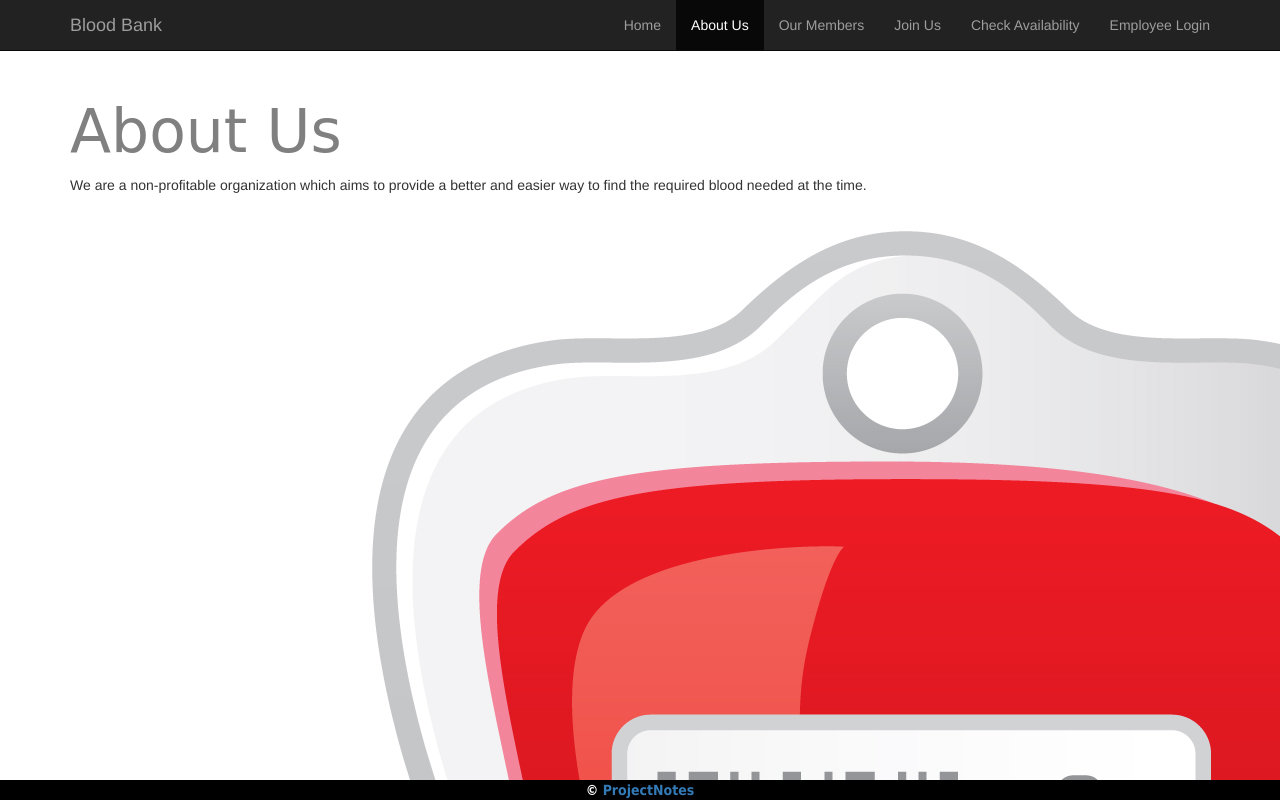
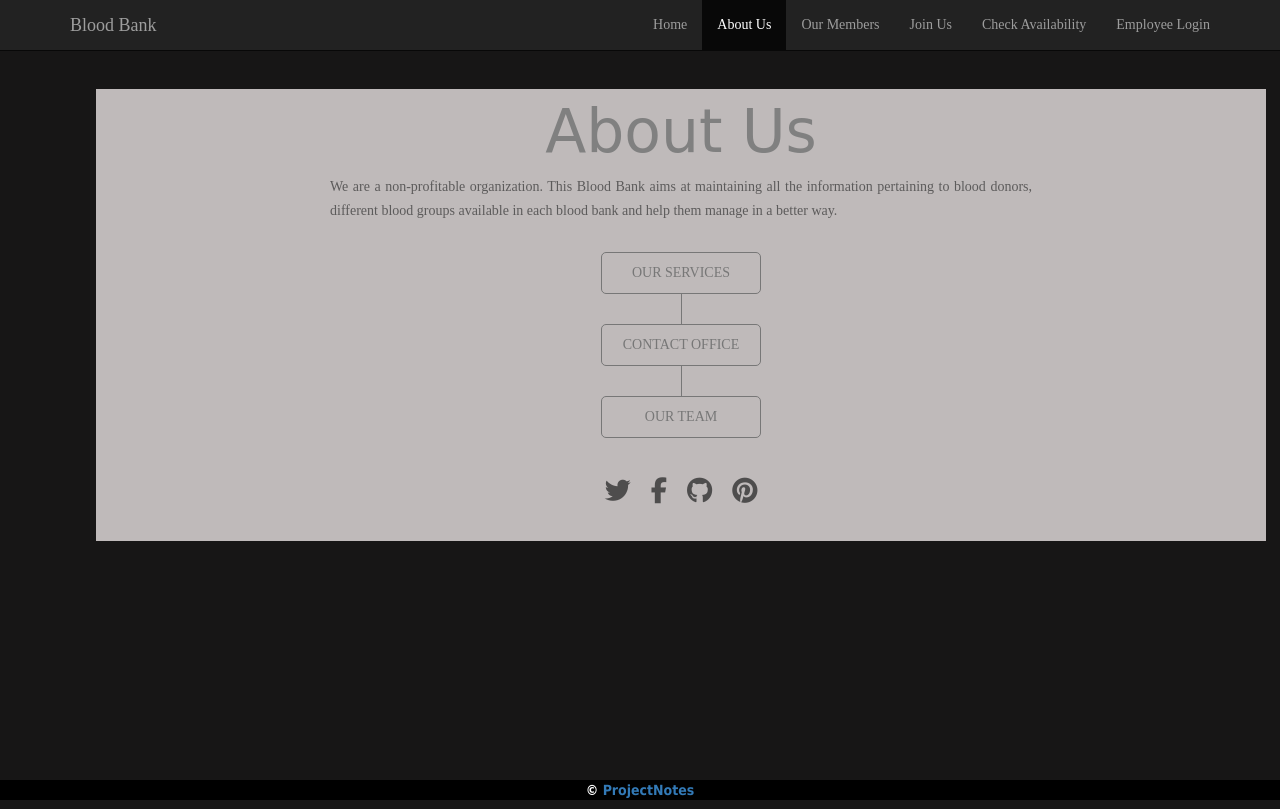
Before and after one commit to mdrased21-hub/SME_BloodDonor, a PHP site: page /BDManagement/users/about.php in a window 1280 px wide. Run offline with PHP 8.4, Linux system fonts and the light colour scheme; some libraries are stand-ins or nearby versions; some web fonts are replaced.

Commit message:
Update about.php

```diff
--- a/users/about.php
+++ b/users/about.php
@@ -5,14 +5,181 @@ include 'layout/_header.php';
 include 'layout/navbar.php';
 ?>
 
+
+<style>
+
+
+*{
+    box-sizing: border-box;
+    padding: 0;
+    margin: 0;
+}
+body{
+    font-family: 'Playfair Display', serif;
+    display: grid;
+    background-color: #171616;
+    align-content: center;
+    min-height: 100vh;
+	background-image: url();
+}
+
+section{
+    display: grid;
+    grid-template-columns: 1fr 1fr;
+    min-height: 90vh;
+    width: 85vw;
+    margin: 0 auto;
+}
+
+.content{
+    background: #bfbaba;
+    display: flex;
+    justify-content: center;
+    flex-direction: column;
+    align-items: center;
+}
+.content h2{
+    text-transform: uppercase;
+    font-size: 36px;
+    letter-spacing: 6px;
+    opacity: 0.9;
+}
+.content span{
+    height: 0.5px;
+    width: 80px;
+    background: #777;
+    margin: 30px 0;
+}
+.content p{
+    padding-bottom: 15px;
+    font-weight: 300;
+    opacity: 0.7;
+    width: 60%;
+    text-align: center;
+	text-align: justify;
+    margin: 0 auto;
+    line-height: 1.7;
+}
+.links{
+    margin: 15px 0;
+}
+.links li{
+    border: 0.5px solid #777;
+    list-style: none;
+    border-radius: 5px;
+    padding: 10px 15px;
+    width: 160px;
+    text-align: center;
+}
+.links li a{
+    text-transform: uppercase;
+    color: #777;
+    text-decoration: none;
+}
+.links li:hover{
+    border-color: #06d6a0;
+}
+.links li:hover a{
+    color :#06d6a0;
+}
+.vertical-line{
+    height: 30px;
+    width: 0.5px;
+    background: #777;
+    margin: 0 auto;
+}
+.icons{
+    display: flex;
+    padding: 15px 0;
+}
+.icons li{
+    display: block;
+    padding: 5px;
+    margin: 5px;
+}
+.icons li i{
+    font-size: 26px;
+    opacity: 0.8;
+}
+.icons li i:hover{
+    color: #06d6a0;
+}
+
+
+/*****************/
+
+@media(max-width: 992px){
+    section{
+        grid-template-columns: 1fr;
+        width: 100%;
+    }
+    .content{
+        height: 100vh;
+    }
+    .content h2{
+        font-size: 20px;
+        margin-top: 50px;
+    }
+    .content span{
+        margin: 20px 0;
+    }
+    .content p{
+        font-size: 14px;
+    }
+    .links li a{
+        font-size: 14px;
+    }
+    .links{
+        margin: 5px 0;
+    }
+    .links li{
+        padding: 6px 10px;
+    }
+    .icons li i{
+        font-size: 15px;
+    }
+}
+</style>
+
+<body>
+<script src="https://kit.fontawesome.com/dbed6b6114.js" crossorigin="anonymous"></script>
+<section>
 <div class="container">
     <div class="row">
-        <div class="col-md-10">
+        <div class="content">
             <a href="#" id="Heading">About Us</a>
-            <p>We are a non-profitable organization which aims to provide a better and easier way to find the required blood needed
-            at the time. </p>
+            <p>We are a non-profitable organization. This Blood Bank aims at maintaining all the information pertaining to blood donors,
+			different blood groups available in each blood bank and help them manage in a better way. </p>
+			 <ul class = "links">
+                    <li><a href = "ourServices.php">Our Services</a></li>
+
+                    <div class = "vertical-line"></div>
+
+                    <li><a href = "ContactOffice.php">Contact Office</a></li>
+
+                    <div class = "vertical-line"></div>
+
+                    <li><a href = "ourTeam.php">Our Team</a></li>
+                </ul>
+
+                <ul class = "icons">
+                    <li>
+                        <i class = "fa fa-twitter"></i>
+                    </li>
+                    <li>
+                        <i class = "fa fa-facebook"></i>
+                    </li>
+                    <li>
+                        <i class = "fa fa-github"></i>
+                    </li>
+                    <li>
+                        <i class = "fa fa-pinterest"></i>
+                    </li>
+                </ul>
+            </div>
         </div>
     </div>
 </div>
-
+</section>
+</body>
 <?php include 'layout/_footer.php'; ?>
```
